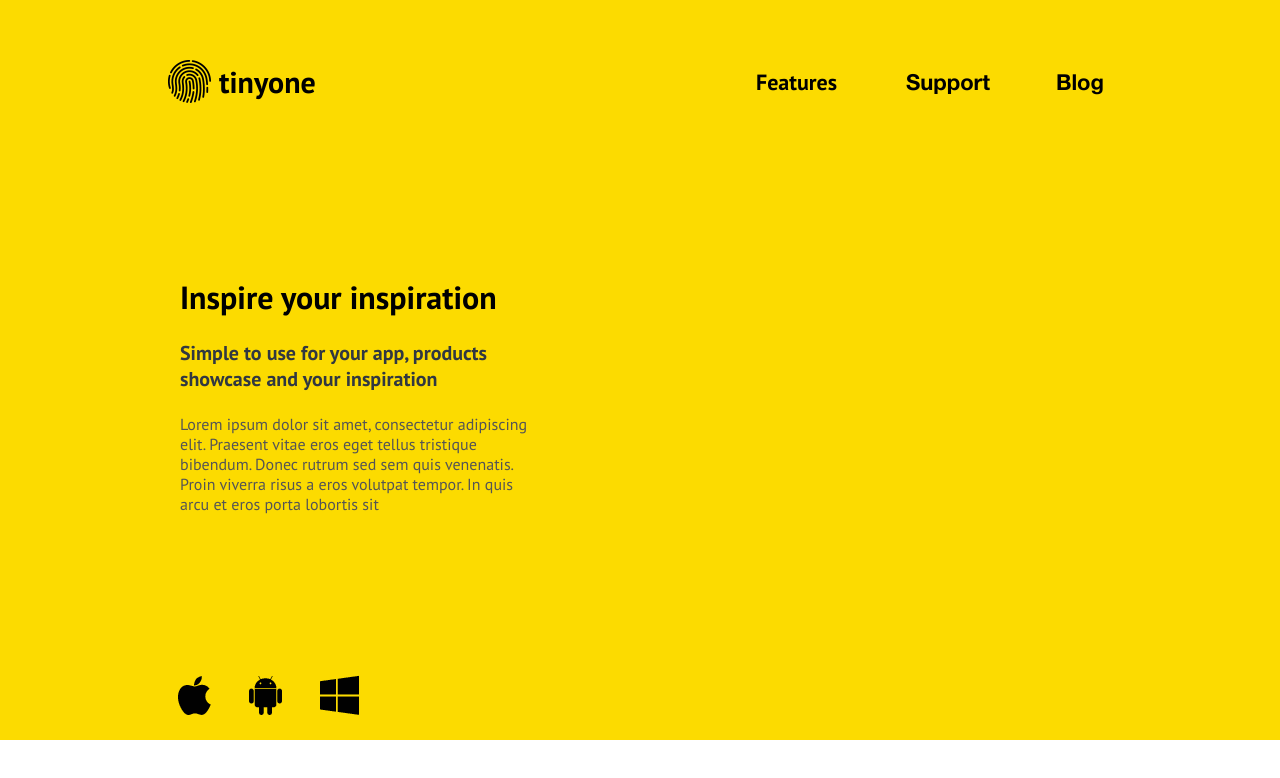
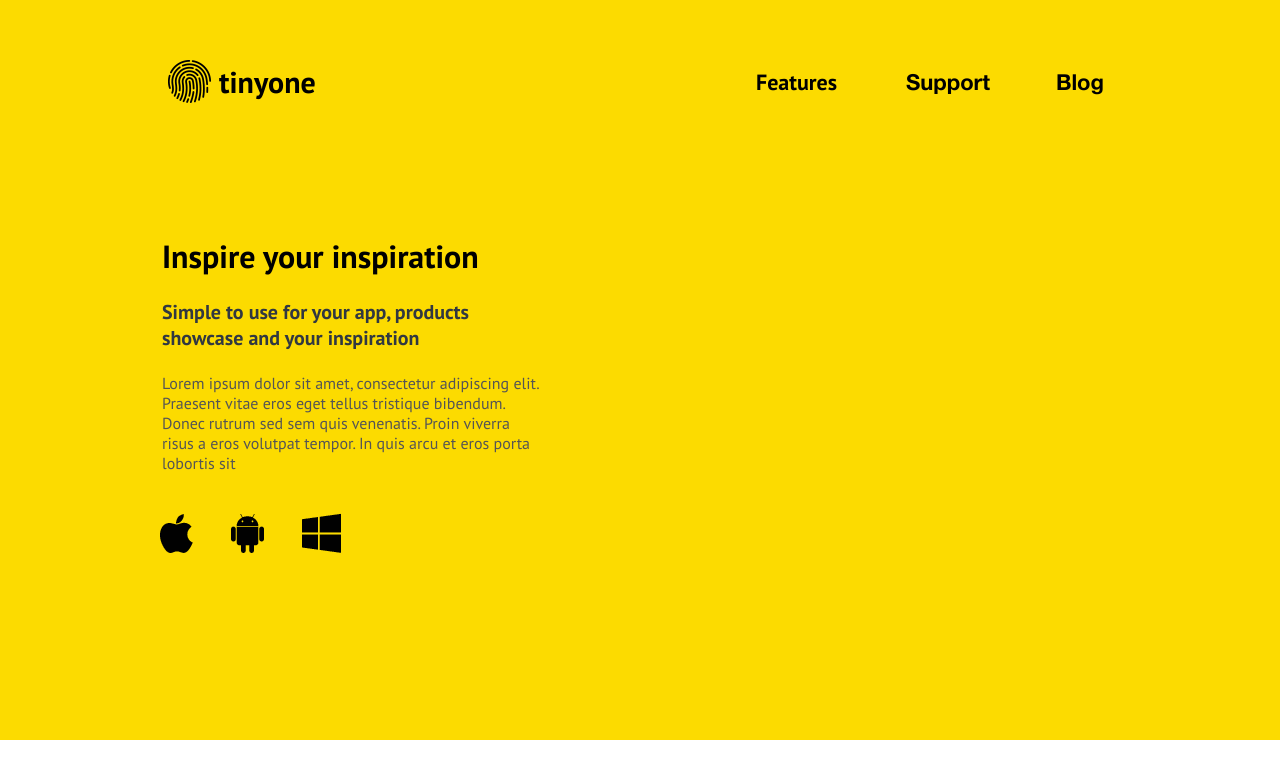
Before and after one commit to liubich/test-job, a Vue app: page / in a window 1280 px wide. Shown: the top 778 px of the page. Built offline with nearby package versions, Linux system fonts and the light colour scheme.

Commit message:
Fix alignment

```diff
--- a/src/components/CarouselPage.vue
+++ b/src/components/CarouselPage.vue
@@ -53,15 +53,15 @@ export default {
 }
 
 .carousel-page__left-container {
-  padding: 0 18px;
+  padding: 80px 18px 168px 0;
   width: 400px;
   display: flex;
   flex-direction: column;
 }
 
 .carousel-page__texts-container {
-  height: 560px;
-  padding: 0 2px;
+  /* height: 560px; */
+  padding: 40px 2px;
   display: flex;
   flex-direction: column;
   justify-content: center;
```
